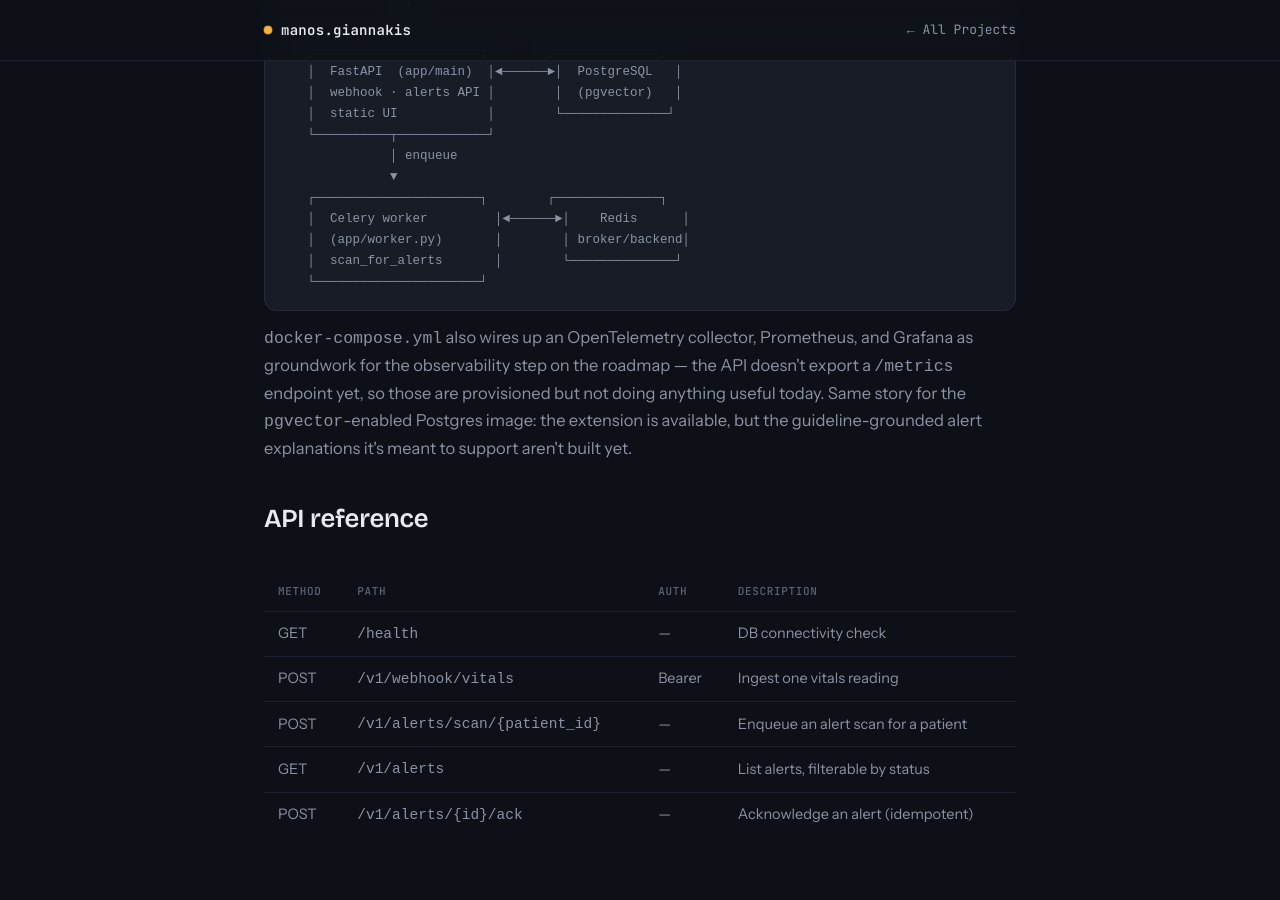
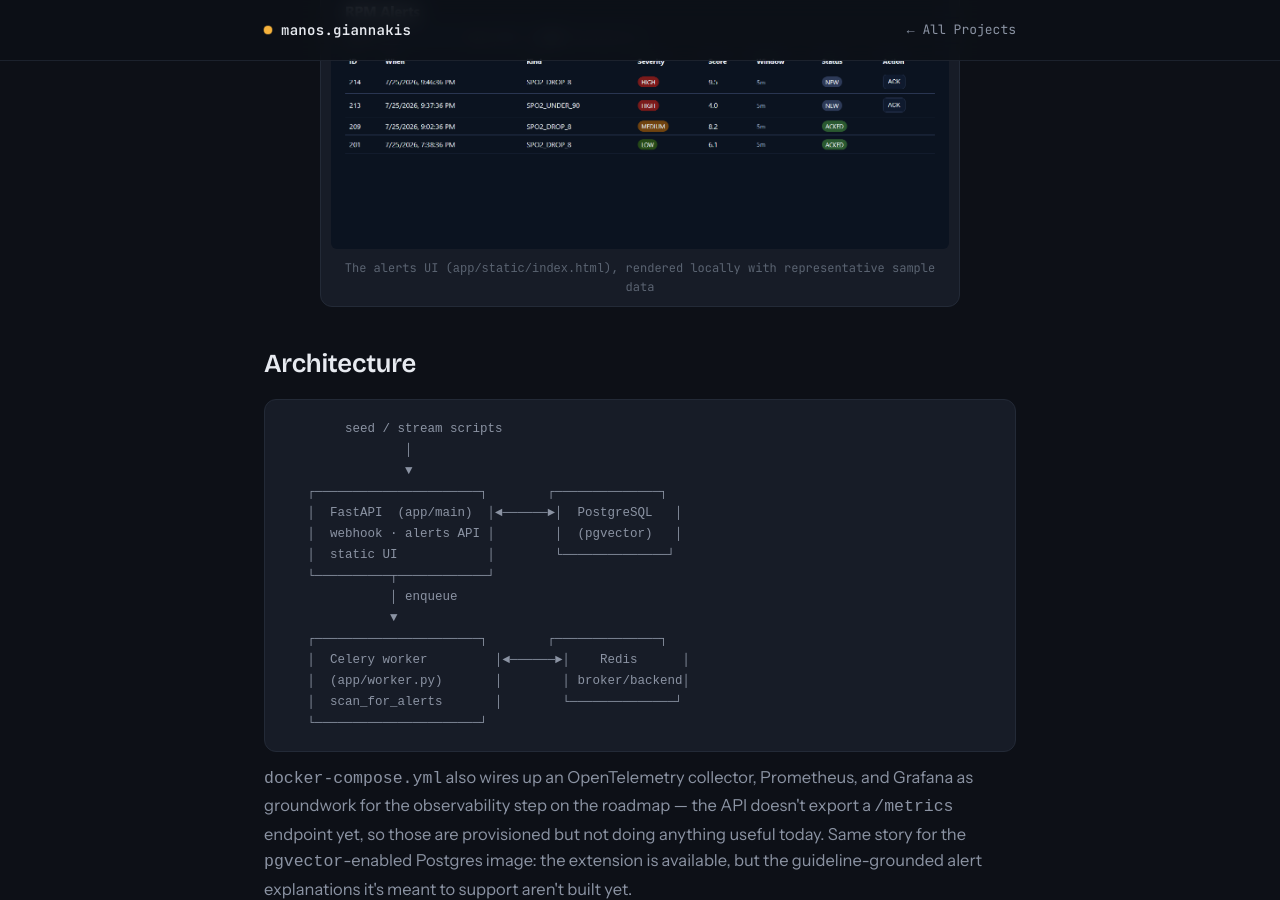
Before and after one commit to ManosGiann15/manosgiann15.github.io, a Jekyll site: the page projects/rpm-project.html, which Jekyll copies as it is, in a window 1280 px wide and 900 px high, scrolled down 1548 px. Built offline with Jekyll 4.4.1, drawn with Linux system fonts in a browser that asks for light colours.

Commit message:
Add thumbnail for the RPM project card
Render the actual alerts UI (app/static/index.html's real markup/CSS)
with representative sample data via headless Chrome, since the repo
has no live screenshot committed. Use it for both the index card and
a figure on the project detail page.

```diff
--- a/index.html
+++ b/index.html
@@ -592,10 +592,7 @@
 
     <!-- PROJECT 4 -->
     <a class="proj reveal" href="projects/rpm-project.html">
-      <figure class="media ratio-16-9 is-empty">
-        <div class="ph-t">Project image / clip</div>
-        <div class="ph-s">assets/projects/rpm-project/</div>
-      </figure>
+      <img class="media ratio-16-9" style="object-fit:cover;object-position:center" src="assets/projects/rpm-project/alerts-ui.png" alt="RPM Alerts UI: a table of SpO2 alerts with severity pills and an ACK action">
       <div class="body">
         <div class="ksmall">Backend systems</div>
         <h3>RPM project</h3>
--- a/projects/rpm-project.html
+++ b/projects/rpm-project.html
@@ -53,6 +53,11 @@
       <li><strong>Demo data tooling</strong> &mdash; <code>scripts/seed_patients.py</code> seeds 50 patients with vitals and a realistic spread of alerts, and <code>scripts/generate_stream.py</code> emits an NDJSON vitals stream with an injected SpO2 desaturation event for replaying against the webhook.</li>
     </ul>
 
+    <figure class="figure dark" style="max-width:640px;margin:24px auto">
+      <img class="zoomable" src="../assets/projects/rpm-project/alerts-ui.png" alt="RPM Alerts UI: a table of SpO2 alerts with severity pills (HIGH/MEDIUM/LOW), NEW/ACKED status, and an ACK button">
+      <figcaption class="figure-cap">The alerts UI (<code>app/static/index.html</code>), rendered locally with representative sample data</figcaption>
+    </figure>
+
     <h2>Architecture</h2>
     <pre style="background:var(--bg-3);border:1px solid var(--line);border-radius:12px;padding:18px 20px;overflow-x:auto;font-family:var(--mono);font-size:12.5px;line-height:1.6;color:var(--muted)"><code>        seed / stream scripts
                 │
@@ -102,6 +107,12 @@
   </a>
 </section>
 
+<div class="photo-lightbox" id="photoLightbox" aria-hidden="true">
+  <div class="photo-lightbox-backdrop" data-photo-close></div>
+  <button type="button" class="photo-lightbox-close" data-photo-close aria-label="Close">&times;</button>
+  <img id="photoLightboxImg" src="" alt="">
+</div>
+
 <footer class="foot">
   <div class="wrap foot-inner">
     <span>© 2026 Manos Giannakis</span>
```
Also changed, not shown: assets/projects/rpm-project/alerts-ui.png (added).
